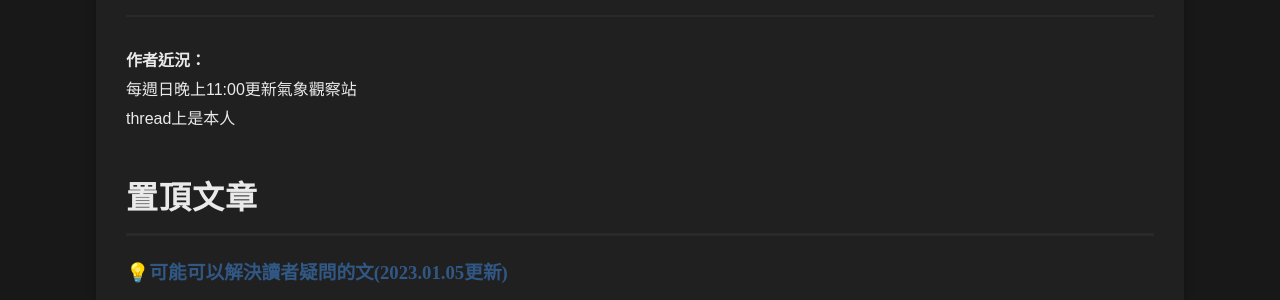
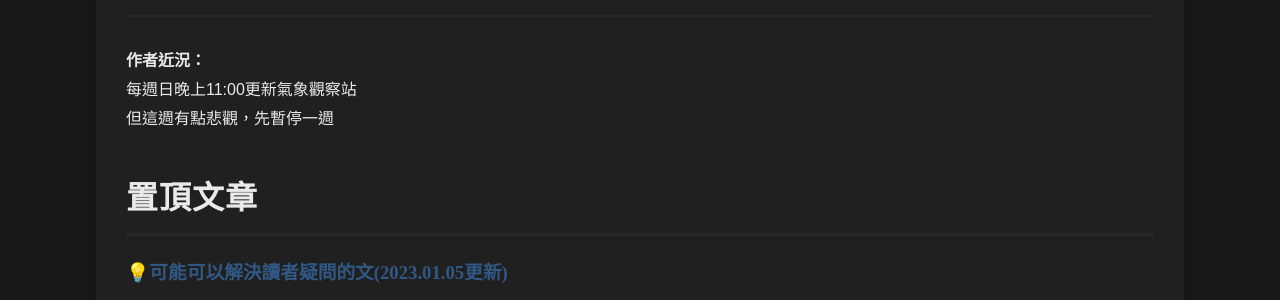
Before and after one commit to thekingwithdonkeyears/website, a Jekyll site: the page built from index.html, in a window 1280 px wide. Shown: the part 222-522 px from the top of the page. Built offline with Jekyll 4.4.1, drawn with Linux system fonts in a browser that asks for light colours; the list of posts is cut into pages by our own code.

Commit message:
Update index.html

```diff
--- a/index.html
+++ b/index.html
@@ -10,7 +10,7 @@ permalink: "/"
 </header>
 
 <section>
-    <p><strong>作者近況：</strong><br>每週日晚上11:00更新氣象觀察站<br>thread上是本人</p>
+    <p><strong>作者近況：</strong><br>每週日晚上11:00更新氣象觀察站<br>但這週有點悲觀，先暫停一週</p>
 </section>
 
 <section>
```
